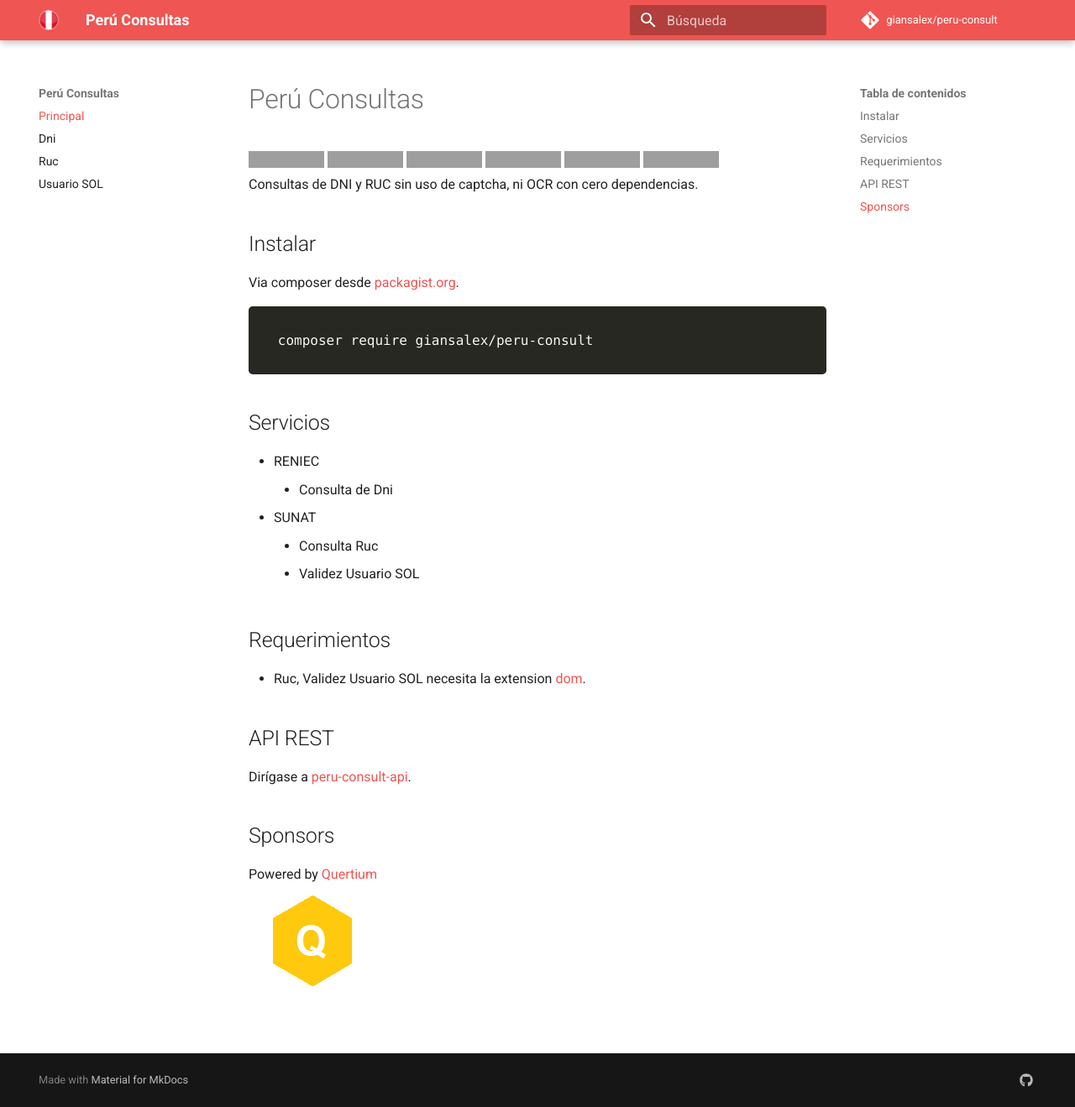
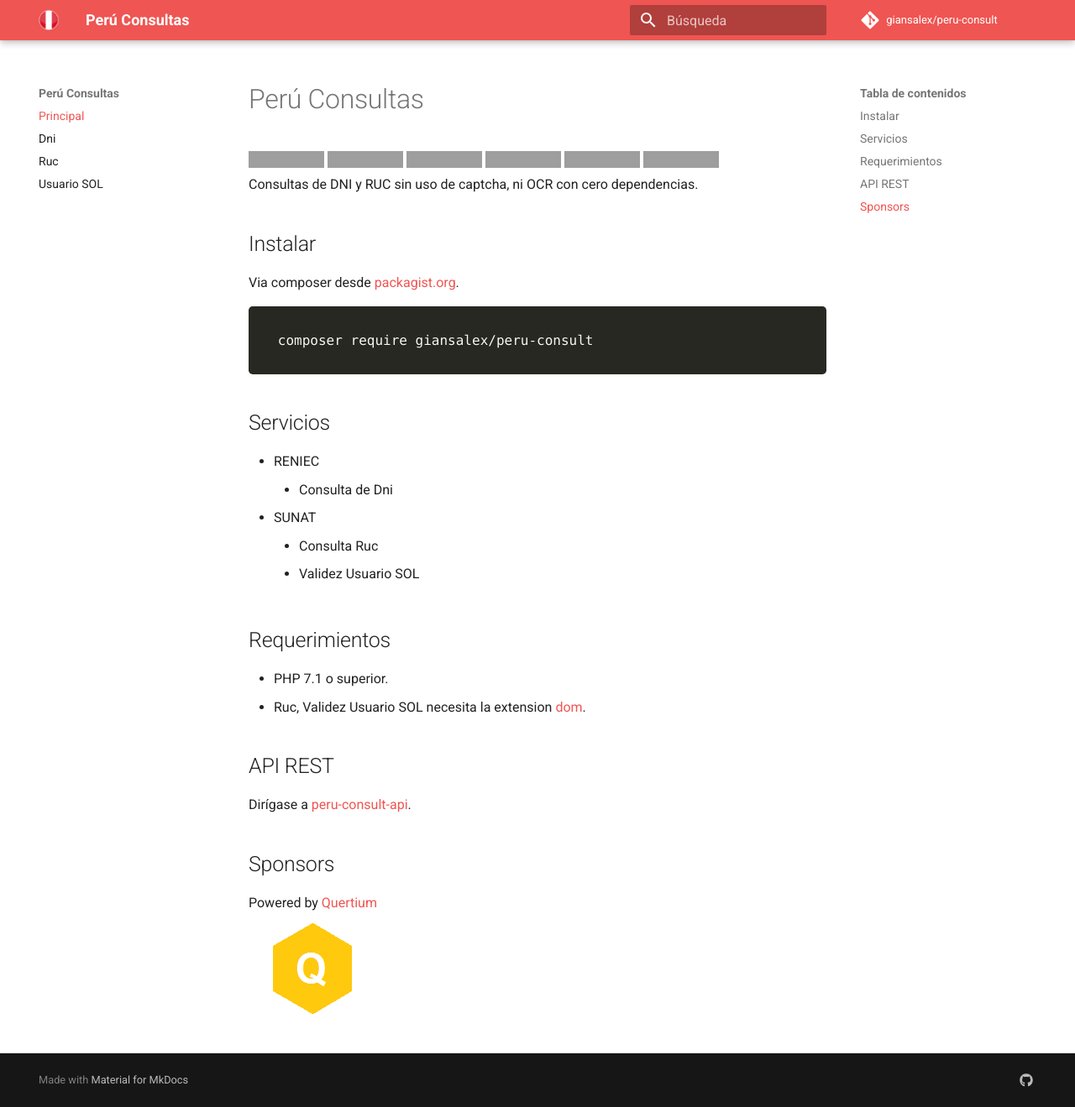
Before and after one commit to giansalex/peru-consult, an MkDocs documentation site: the page built from docs/index.md, in a window 1280 px wide and 1319 px high. Shown: the whole window at 84% size. Built offline with MkDocs 1.6.1 and Material for MkDocs 9.7.7, drawn with Linux system fonts in a browser that asks for light colours; nearby versions of some CDN libraries; comment, search, counter and statistics services are not loaded; old or Windows-style settings are respelled for this version of MkDocs; grey boxes are pictures that could not be loaded.

Commit message:
update requirements

```diff
--- a/docs/index.md
+++ b/docs/index.md
@@ -25,6 +25,7 @@ Servicios
 
 Requerimientos
 ---------------
+- PHP 7.1 o superior.
 - Ruc, Validez Usuario SOL necesita la extension [dom](http://php.net/manual/es/book.dom.php).
 
 API REST
```
Also changed, not shown: README.md (+1 -0 lines).
